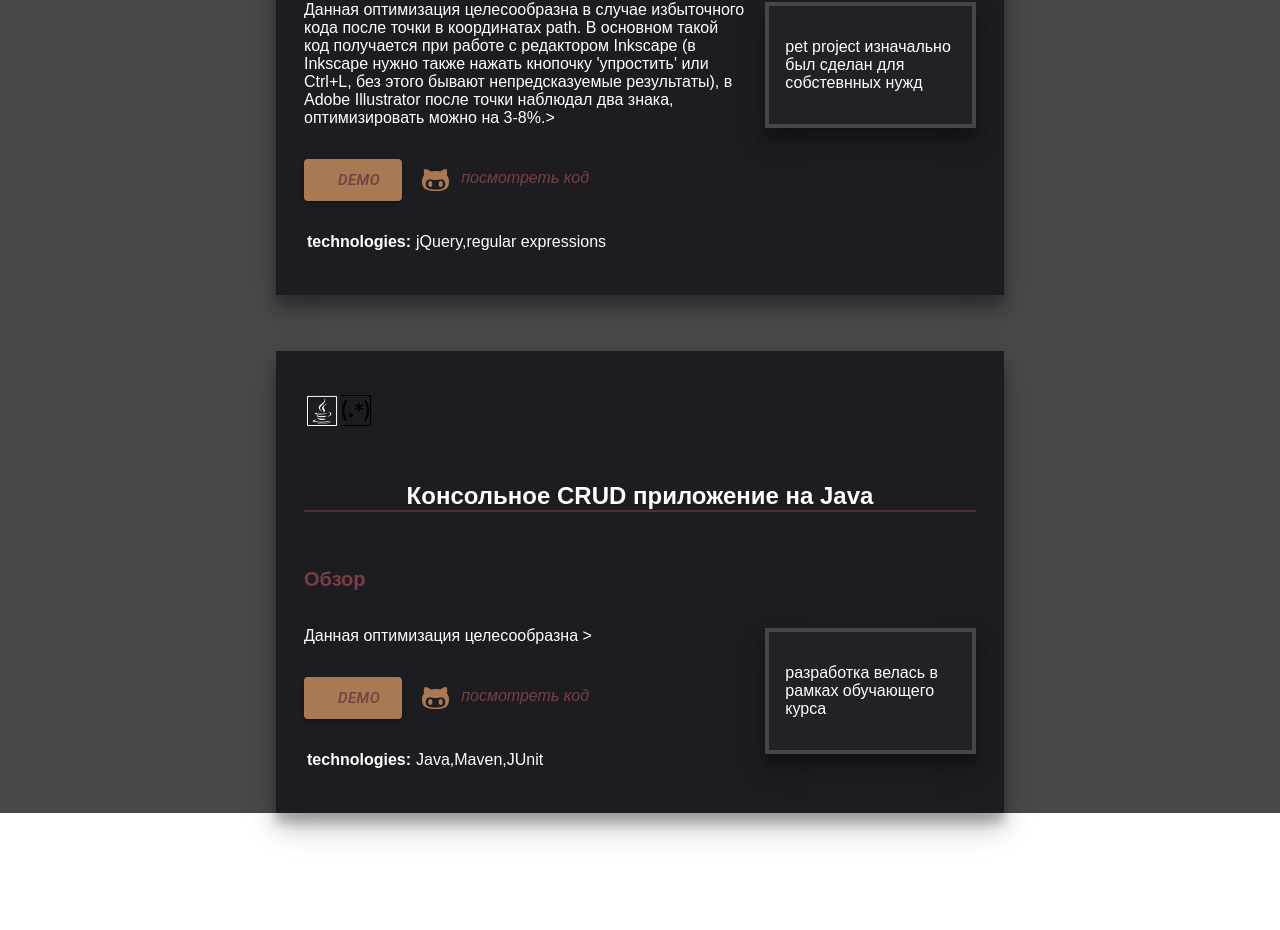
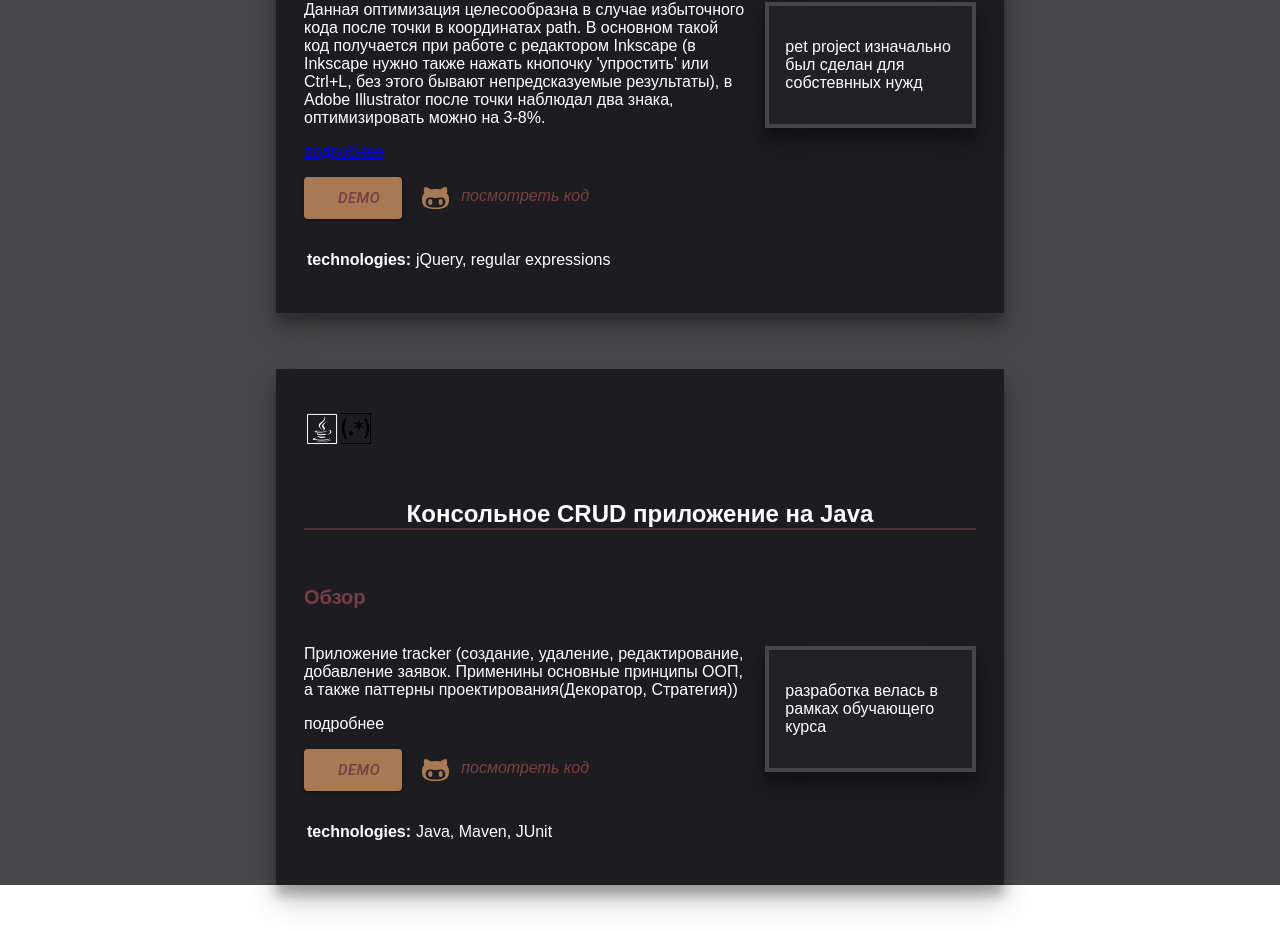
Before and after one commit to urgenmagger/myFolio, a React (Create React App) app: page /folio in a window 1280 px wide. Shown: the part 467-1397 px from the top of the page. Before the commit the page ends 1336 px from the top, so only its background shows below. Built offline with nearby package versions, Linux system fonts and the light colour scheme.

Commit message:
add space to project

```diff
--- a/src/components/MyTemplate.js
+++ b/src/components/MyTemplate.js
@@ -13,11 +13,7 @@ function MyTemplate(props) {
     </li>
   ));
 
-  const tech = handlerTech.map(i => (
-    <li key={i.id}>
-        {i.tech}
-    </li>
-  ));
+  const tech = handlerTech.map(i => <li key={i.id}>{i.tech}</li>);
 
   return (
     <div>
@@ -29,7 +25,8 @@ function MyTemplate(props) {
           <h2>{props.content.rubric}</h2>
           <div className="page_oriview">
             <h3>Обзор</h3>
-            <p>{props.content.content}></p>
+            <p>{props.content.content}</p>
+            <a href={props.content.linkDetail}>{props.content.detail}</a>
             <ul className="review_project">
               <li>
                 <a href={props.content.path}>
--- a/src/content/folioContent.js
+++ b/src/content/folioContent.js
@@ -4,14 +4,18 @@ const folioContent = [
     rubric: 'ПРОСТОЙ ОПТИМИЗАТОР ДЛЯ SVG PATH',
     content:
       "Данная оптимизация целесообразна в случае избыточного кода после точки в координатах path. В основном такой код получается при работе с редактором Inkscape (в Inkscape нужно также нажать кнопочку 'упростить' или Ctrl+L, без этого бывают непредсказуемые результаты), в Adobe Illustrator после точки наблюдал два знака, оптимизировать можно на 3-8%.",
-
     preview: 'link from github and button',
     path: 'https://urgenmagger.github.io/svg_optim/',
     linkButton: 'DEMO',
+    detail: 'подробнее',
+    linkDetail: 'https://github.com/urgenmagger/svg_optim/blob/master/README.md',
     iconSource: require('../img/github_logo.svg'),
     textSource: 'посмотреть код',
     note: 'pet project изначально был сделан для собстевнных нужд',
-    technologies: [{id: 1, tech: 'jQuery,   '}, {id: 2, tech: ' regular expressions'}],
+    technologies: [
+      {id: 1, tech: 'jQuery,\u00A0'},
+      {id: 2, tech: ' regular expressions'},
+    ],
     topIcons: [
       {id: 1, icon: require('../img/jq.svg')},
       {id: 2, icon: require('../img/r_e_white.svg')},
@@ -20,15 +24,20 @@ const folioContent = [
   {
     id: 2,
     rubric: 'Консольное CRUD приложение на Java',
-    content: 'Данная оптимизация целесообразна ',
-
+    content:
+      'Приложение tracker (создание, удаление, редактирование, добавление заявок. Применины основные принципы ООП, а также паттерны проектирования(Декоратор, Стратегия))',
     preview: 'link from github and button',
     path: 'https://github.com/urgenmagger/JavaCourse',
     linkButton: 'DEMO',
-iconSource: require('../img/github_logo.svg'),
+    detail: 'подробнее',
+    iconSource: require('../img/github_logo.svg'),
     textSource: 'посмотреть код',
     note: 'разработка велась в рамках обучающего курса',
-    technologies: [{id: 1, tech: 'Java, '}, {id: 2, tech: 'Maven, '}, {id: 3, tech: 'JUnit'}],
+    technologies: [
+      {id: 1, tech: 'Java,\u00A0'},
+      {id: 2, tech: 'Maven,\u00A0 '},
+      {id: 3, tech: 'JUnit'},
+    ],
     topIcons: [
       {id: 1, icon: require('../img/java_icon.svg')},
       {id: 2, icon: require('../img/r_e.svg')},
```
